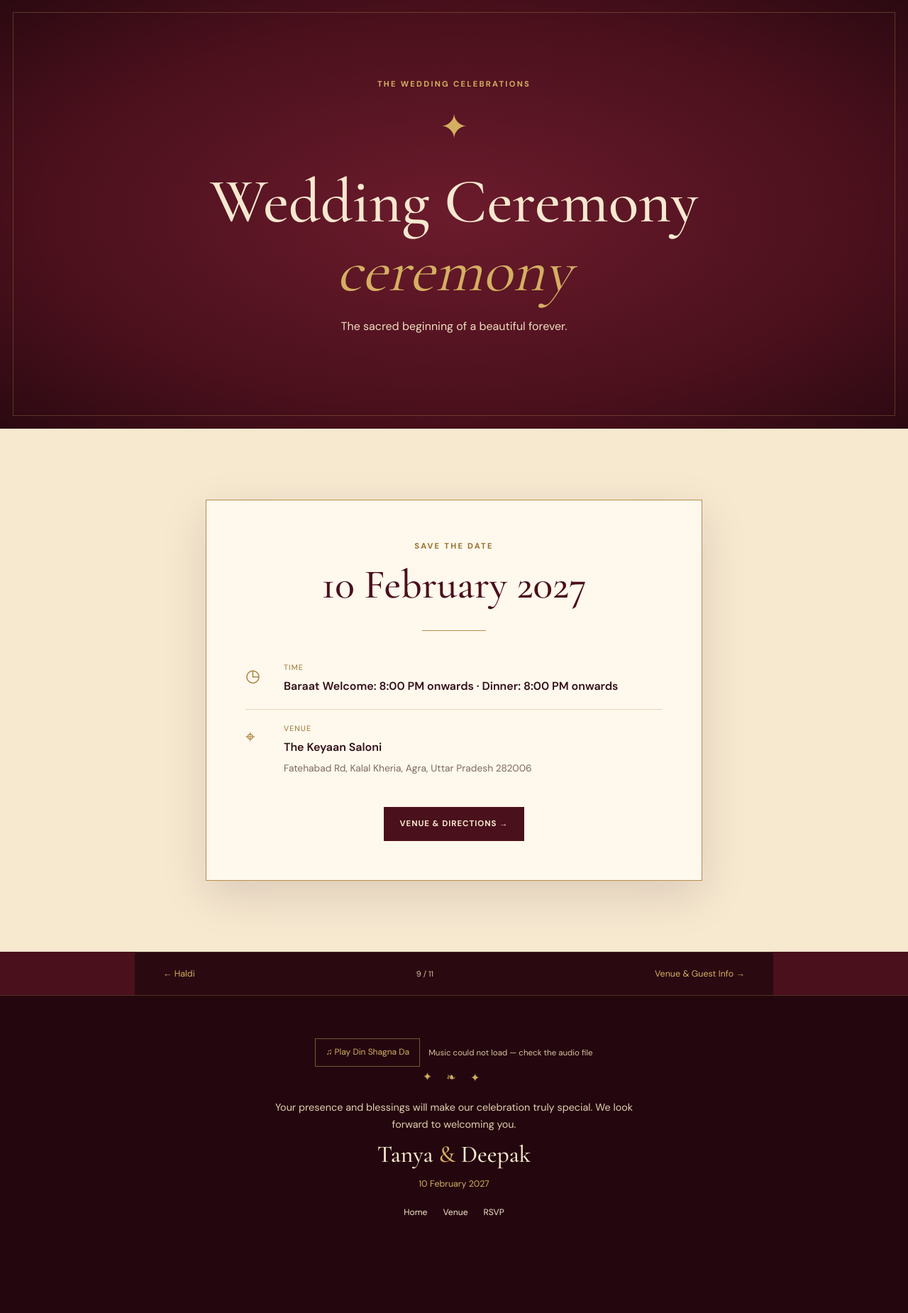
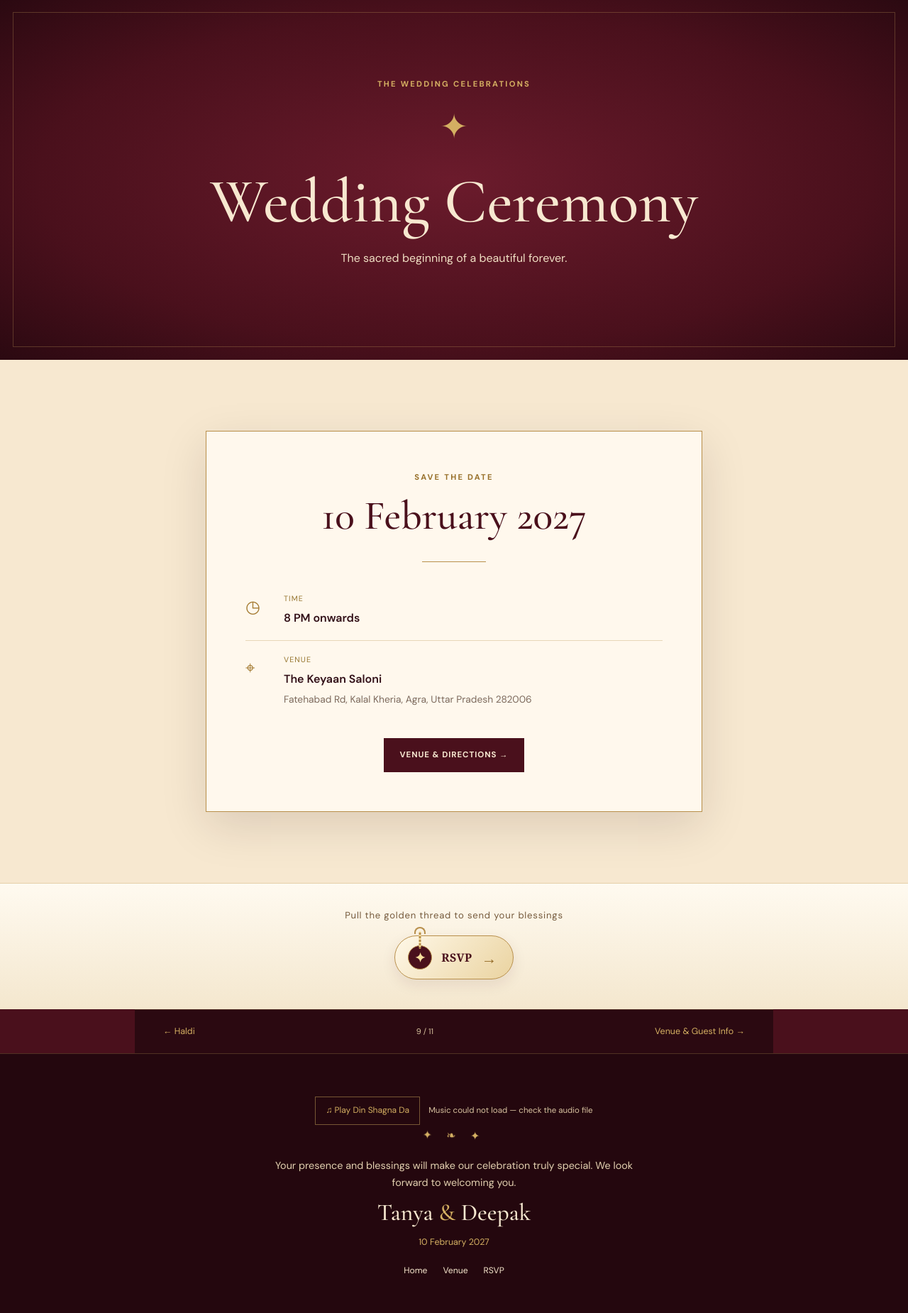
Before and after one commit to nkulshrestha0210-pixel/tanya-deepak-wedding, a Flask app: page /wedding in a window 1280 px wide. Shown: the part 77-1927 px from the top of the page at 71% size. Before the commit the page ends 1790 px from the top, so only its background shows below. Run offline with Flask 3, Linux system fonts and the light colour scheme.

Commit message:
Add files via upload

```diff
--- a/config.py
+++ b/config.py
@@ -89,7 +89,7 @@ EVENTS = {
         "title": "Wedding Ceremony",
         "date": date(2027, 2, 10),
         "date_display": "10 February 2027",
-        "time": "Baraat Welcome: 8:00 PM onwards · Dinner: 8:00 PM onwards",
+        "time": "8 PM onwards",
         "venue": "The Keyaan Saloni",
         "address": "Fatehabad Rd, Kalal Kheria, Agra, Uttar Pradesh 282006",
         "description": "The sacred beginning of a beautiful forever.",
--- a/static/css/style.css
+++ b/static/css/style.css
@@ -254,3 +254,16 @@ body.transition-thread .transition-ornament{animation:threadPull .62s cubic-bezi
 .bride-portrait-wrap{overflow:hidden;padding:0;background:#3b1522}
 .bride-portrait{display:block;width:100%;height:100%;min-height:380px;object-fit:cover;object-position:center 38%;border-radius:inherit}
 @media(max-width:700px){.bride-portrait{min-height:330px}}
+
+/* Golden pull-rope navigation on the family / grandparents page */
+.grandparents-rope-wrap{display:flex;justify-content:center;align-items:center;gap:18px;flex-wrap:wrap;padding:34px 18px 42px;background:linear-gradient(180deg,#fffaf0,#f4e7ce);border-top:1px solid #c6a15d55;text-align:center}
+.grandparents-rope{position:relative;display:inline-flex;align-items:center;gap:13px;min-height:62px;padding:12px 22px 12px 18px;border:1px solid #b88f4b;border-radius:999px;background:linear-gradient(135deg,#fff8e8,#ead3a0);color:#4a101c;text-decoration:none;box-shadow:0 7px 20px #4a101c18;font-family:Georgia,serif;font-weight:600;letter-spacing:.025em;transition:transform .25s ease,box-shadow .25s ease;}
+.grandparents-rope:hover,.grandparents-rope:focus-visible{transform:translateY(-3px);box-shadow:0 12px 25px #4a101c2b;outline:2px solid #b88f4b;outline-offset:3px}
+.rope-emblem{position:relative;display:inline-flex;align-items:center;justify-content:center;width:34px;height:34px;flex:0 0 34px;border-radius:50%;border:1px solid #b88f4b;background:#4a101c;color:#f6df9d;font-size:1.15rem}
+.rope-emblem:before{content:"";position:absolute;width:3px;height:25px;left:50%;bottom:28px;transform:translateX(-50%);background:repeating-linear-gradient(0deg,#b88f4b 0 3px,#f6df9d 3px 5px);border-radius:3px}
+.rope-emblem:after{content:"";position:absolute;width:12px;height:8px;left:50%;bottom:49px;transform:translateX(-50%);border:2px solid #b88f4b;border-bottom:0;border-radius:10px 10px 0 0}
+.grandparents-rope .rope-arrow{font-size:1.35rem;color:#946b27;transition:transform .25s ease}
+.grandparents-rope:hover .rope-arrow{transform:translateX(4px)}
+.grandparents-rope:active{transform:translateY(3px) scale(.98)}
+.rope-instruction{width:100%;margin:0;color:#755a3c;font-size:.82rem;letter-spacing:.06em}
+@media(prefers-reduced-motion:reduce){.grandparents-rope,.grandparents-rope .rope-arrow{transition:none}}
--- a/templates/bride.html
+++ b/templates/bride.html
@@ -5,7 +5,7 @@
   <div class="portrait-placeholder bride-portrait-wrap"><img class="bride-portrait" src="{{ url_for('static', filename='images/tanya-portrait.png') }}" alt="Tanya in a pink embroidered traditional outfit"></div>
   <div class="profile-copy"><p class="eyebrow eyebrow-dark">With love and blessings</p><h2>{{ wedding.bride }}</h2>
     <p>Beloved daughter of {{ family.bride_mother }} and {{ family.bride_father }}.</p>
-    {% if family.bride_intro %}<p>{{ family.bride_intro }}</p>{% else %}<p class="muted">A short introduction can be added in <code>config.py</code>.</p>{% endif %}
+    {% if family.bride_intro %}<p>{{ family.bride_intro }}</p>{% endif %}
     <blockquote>{{ family.family_blessings }}</blockquote>
     <a class="button button-maroon" href="{{ url_for('groom') }}">Meet Deepak →</a>
   </div>
--- a/templates/event.html
+++ b/templates/event.html
@@ -2,7 +2,7 @@
 {% block content %}
 <section class="event-hero event-hero-{{ event.theme }}">
   <div class="event-hero-inner"><p class="eyebrow">The wedding celebrations</p><div class="event-emblem" aria-hidden="true">{% if event.theme == "sangeet" %}♫{% elif event.theme == "mehendi" %}❧{% elif event.theme == "haldi" %}✿{% else %}✦{% endif %}</div>
-  <h1>{{ event.title }}{% if page_key == "wedding" %}<br><em>ceremony</em>{% endif %}</h1><p class="hero-copy">{{ event.description }}</p></div>
+  <h1>{{ event.title }}</h1><p class="hero-copy">{{ event.description }}</p></div>
 </section>
 <section class="section section-ivory"><div class="event-detail-card">
   <p class="eyebrow eyebrow-dark">Save the date</p><h2>{{ event.date_display }}</h2>
@@ -18,4 +18,24 @@
     <a class="button button-maroon" href="{{ url_for('venue') }}">Venue &amp; Directions →</a>
   {% endif %}
 </div></section>
+{% set next_events = {"mehendi": ("sangeet", "Sangeet"), "sangeet": ("haldi", "Haldi"), "haldi": ("wedding", "Wedding Ceremony")} %}
+{% if page_key in next_events %}
+<section class="grandparents-rope-wrap event-rope-wrap" aria-label="Continue to the next celebration">
+  <p class="rope-instruction">Pull the golden thread to continue the celebration</p>
+  <a class="grandparents-rope page-turn-thread" href="{{ url_for('event_page', event_key=next_events[page_key][0]) if next_events[page_key][0] != 'wedding' else url_for('wedding_page') }}" aria-label="Pull the golden thread to continue to {{ next_events[page_key][1] }}">
+    <span class="rope-emblem" aria-hidden="true">✦</span>
+    <span>Continue to {{ next_events[page_key][1] }}</span>
+    <span class="rope-arrow" aria-hidden="true">→</span>
+  </a>
+</section>
+{% elif page_key == "wedding" %}
+<section class="grandparents-rope-wrap event-rope-wrap" aria-label="Continue to RSVP">
+  <p class="rope-instruction">Pull the golden thread to send your blessings</p>
+  <a class="grandparents-rope page-turn-thread" href="{{ url_for('rsvp') }}" aria-label="Pull the golden thread to RSVP">
+    <span class="rope-emblem" aria-hidden="true">✦</span>
+    <span>RSVP</span>
+    <span class="rope-arrow" aria-hidden="true">→</span>
+  </a>
+</section>
+{% endif %}
 {% endblock %}
--- a/templates/groom.html
+++ b/templates/groom.html
@@ -5,7 +5,7 @@
   <div class="groom-portrait-wrap"><img class="groom-portrait" src="{{ url_for('static', filename='images/deepak-portrait.jpg') }}" alt="Deepak wearing an ivory embroidered sherwani"></div>
   <div class="profile-copy"><p class="eyebrow eyebrow-dark">With love and blessings</p><h2>{{ wedding.groom }}</h2>
     <p>Beloved son of {{ family.groom_mother }} and {{ family.groom_father }}.</p>
-    {% if family.groom_intro %}<p>{{ family.groom_intro }}</p>{% else %}<p class="muted">A short introduction can be added in <code>config.py</code>.</p>{% endif %}
+    {% if family.groom_intro %}<p>{{ family.groom_intro }}</p>{% endif %}
     <blockquote>{{ family.family_blessings }}</blockquote>
     <a class="button button-maroon" href="{{ url_for('family_page') }}">Meet Our Families →</a>
   </div>
```
Also changed, not shown: templates/family.html (+8 -1 lines).
